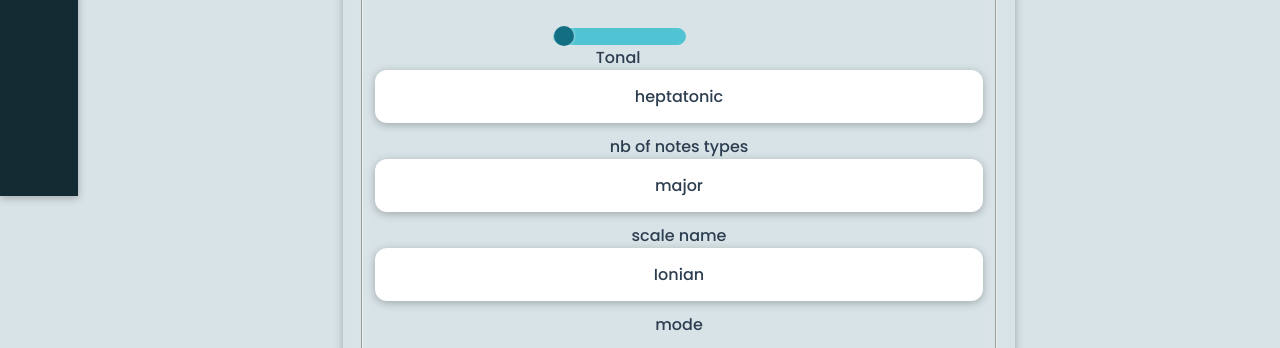
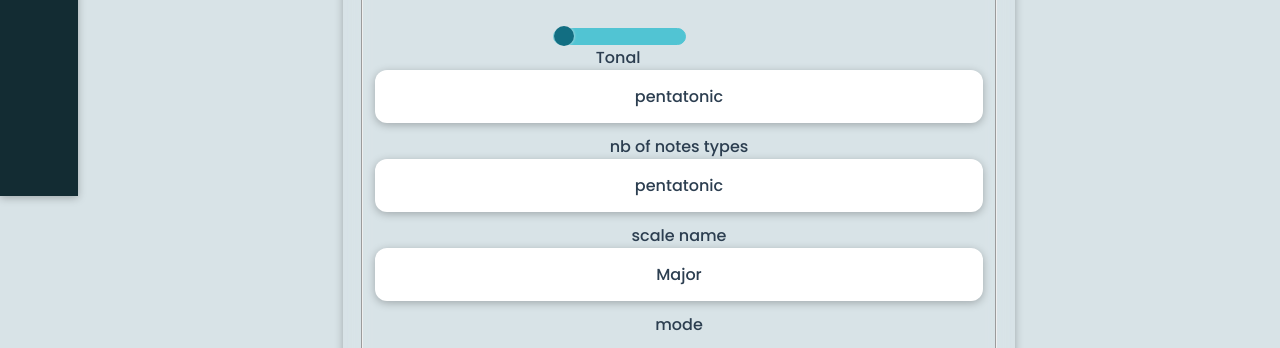
Before and after one commit to goldovsky/the-black-book, a Vue app: page /fretboard in a window 1280 px wide. Shown: the part 604-952 px from the top of the page. Built offline with nearby package versions, Linux system fonts and the light colour scheme.

Commit message:
feat(): refacto displayScaleLevels

```diff
--- a/src/components/views/ViewFretboard.vue
+++ b/src/components/views/ViewFretboard.vue
@@ -68,11 +68,11 @@
             </div>
 
             <!-- number of notes in a scale -->
-            <base-dropdown :values="selector.scales.numberOfNotesInAScale.list" :initialIndex="selector.scales.numberOfNotesInAScale.selected" @dropdownupdate="setScalesLevel1SelectedIndex" title="nb of notes types"></base-dropdown>
+            <base-dropdown :values="displayScaleLevel1" :initialIndex="selector.scales.level1" @dropdownupdate="setScalesLevel1" title="nb of notes types"></base-dropdown>
             <!-- scales -->
-            <base-dropdown :values="selector.scales.namesofAvailableScales.list" :initialIndex="selector.scales.namesofAvailableScales.selected" @dropdownupdate="setScalesLevel2SelectedIndex" title="scale name"></base-dropdown>
+            <base-dropdown :values="displayScaleLevel2" :initialIndex="selector.scales.level2" @dropdownupdate="setScalesLevel2" title="scale name"></base-dropdown>
             <!-- Modes -->
-            <base-dropdown :values="selector.scales.modes.list" :initialIndex="selector.scales.modes.selected" @dropdownupdate="setScalesLevel3SelectedIndex" title="mode"></base-dropdown>
+            <base-dropdown :values="displayScaleLevel3" :initialIndex="selector.scales.level3" @dropdownupdate="setScalesLevel3" title="mode"></base-dropdown>
 
             <!-- "♭","♮","♯" -->
             <div class="accidental">
@@ -134,22 +134,11 @@ export default {
         notes: ["C","D","E","F","G","A","B"],
         accidental: ["♭","♮","♯"],
         scales: {
-          database: null, // build from scales.js
-          // level 1
-          numberOfNotesInAScale: {
-            selected: 2, // default aiming to major scale -> heptatonic
-            list: null
-          },
-          // level 2
-          namesofAvailableScales: {
-            selected: 0, // default
-            list: null
-          },
-          // level 3
-          modes: {
-            selected: 0, // default
-            list: null
-          }
+          database: scalesDatabase,
+          /* For the level meaning -> cf scales.js */
+          level1: 0,
+          level2: 0,
+          level3: 0
         }
       },
       tuning: null, // build in created()
@@ -172,18 +161,6 @@ export default {
     for (let frt = 0; frt < 25; ++frt) {
       this.fretboard.range.push(frt);
     }
-
-    // load scale database
-    this.selector.scales.database = scalesDatabase;
-
-    // init scale level 1 list
-    this.selector.scales.numberOfNotesInAScale.list = Object.keys(scalesDatabase);
-
-    // init scale level 2 names
-    this.selector.scales.namesofAvailableScales.list = Object.keys(this.selector.scales.database[this.selector.scales.numberOfNotesInAScale.list[this.selector.scales.numberOfNotesInAScale.selected]]);
-
-    // init scale level 3 modes
-    this.selector.scales.modes.list = this.selector.scales.database[this.selector.scales.numberOfNotesInAScale.list[this.selector.scales.numberOfNotesInAScale.selected]][this.selector.scales.namesofAvailableScales.list[this.selector.scales.modes.selected]]['modes'];
   },
   methods: {
     updateStartingNumber(value) {
@@ -204,38 +181,36 @@ export default {
     /**
      * Handling of dropdowns concerning scale selection
      */
-    setScalesLevel1SelectedIndex(index) {
-      this.selector.scales.numberOfNotesInAScale.selected = this.selector.scales.numberOfNotesInAScale.list.indexOf(index);
-
-      // reset level 2 - index
-      this.setScalesLevel2list(index);
+    setScalesLevel1(name) {
+      this.selector.scales.level1 = this.selector.scales.numberOfNotesInAScale.list.indexOf(name);
+      // reset level 2
+      this.setScalesLevel2(0);
     },
-
-    setScalesLevel2list(name) {
-      this.selector.scales.namesofAvailableScales.list = Object.keys(this.selector.scales.database[name.toLowerCase()]);
-
-      this.setScalesLevel2SelectedIndex(0);
+    setScalesLevel2(name) {
+      this.selector.scales.level2 = this.selector.scales.namesofAvailableScales.list.indexOf(name);
+      // reset level 3
+      this.setScalesLevel3(0);
     },
-    setScalesLevel2SelectedIndex(scale) {
-      this.selector.scales.namesofAvailableScales.selected = this.selector.scales.namesofAvailableScales.list.indexOf(scale);
-
-      this.setScalesLevel3List(scale);
+    setScalesLevel3(name) {
+      this.selector.scales.level3 = this.selector.scales.namesofAvailableScales.list.indexOf(name);
     },
-
-    setScalesLevel3List(name) {
-      console.log("level 3 list: " + name)
-      this.selector.scales.modes.list = this.selector.scales.database[
-        this.selector.scales.numberOfNotesInAScale.list[this.selector.scales.numberOfNotesInAScale.selected]
-      ][this.selector.scales.namesofAvailableScales.list[this.selector.scales.namesofAvailableScales.selected]]['modes'];
-    },
-    // setScalesLevel3SelectedIndex() {
-
-    // }
   },
   computed: {
     instrument() {
       return this.$store.getters.instrument;
     },
+    displayScaleLevel1() {
+      return Object.keys(this.selector.scales.database);
+    },
+    displayScaleLevel2() {
+      let keyLevel1 = Object.keys(this.selector.scales.database)[this.selector.scales.level1];
+      return Object.keys(this.selector.scales.database[keyLevel1]);
+    },
+    displayScaleLevel3() {
+      let keyLevel1 = Object.keys(this.selector.scales.database)[this.selector.scales.level1];
+      let keyLevel2 = Object.keys(this.selector.scales.database[keyLevel1])[this.selector.scales.level2];
+      return this.selector.scales.database[keyLevel1][keyLevel2]['modes'];
+    }
   },
 };
 </script>
```
